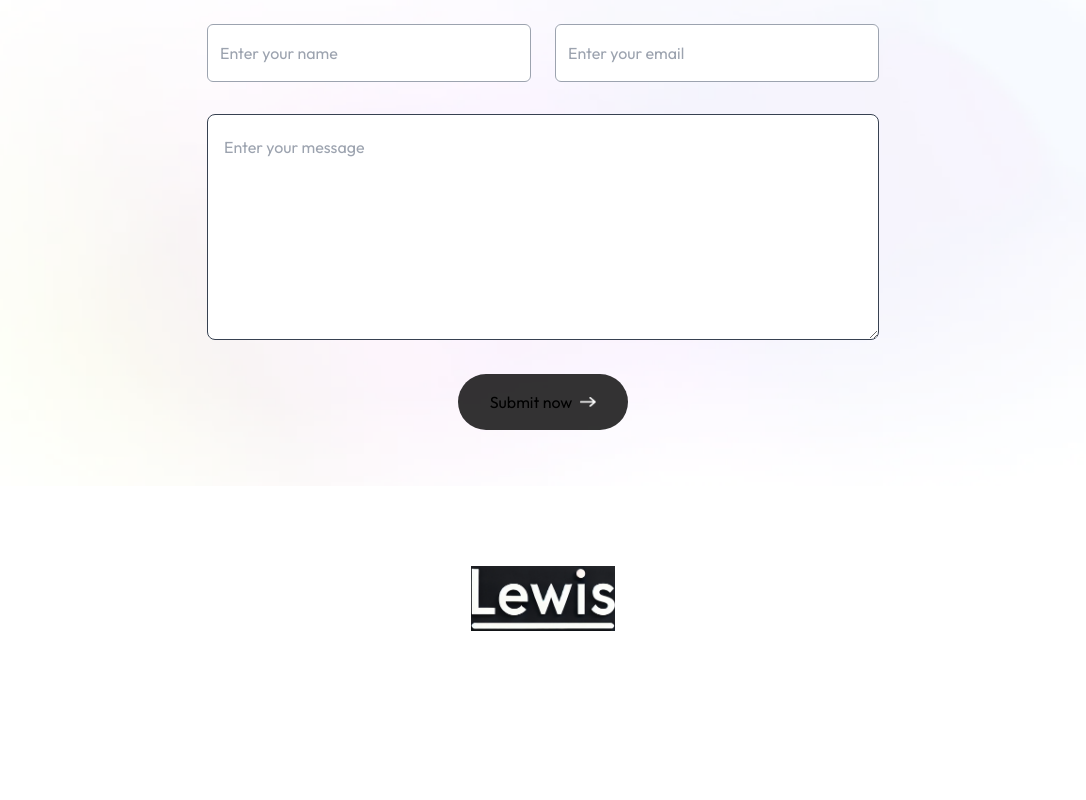
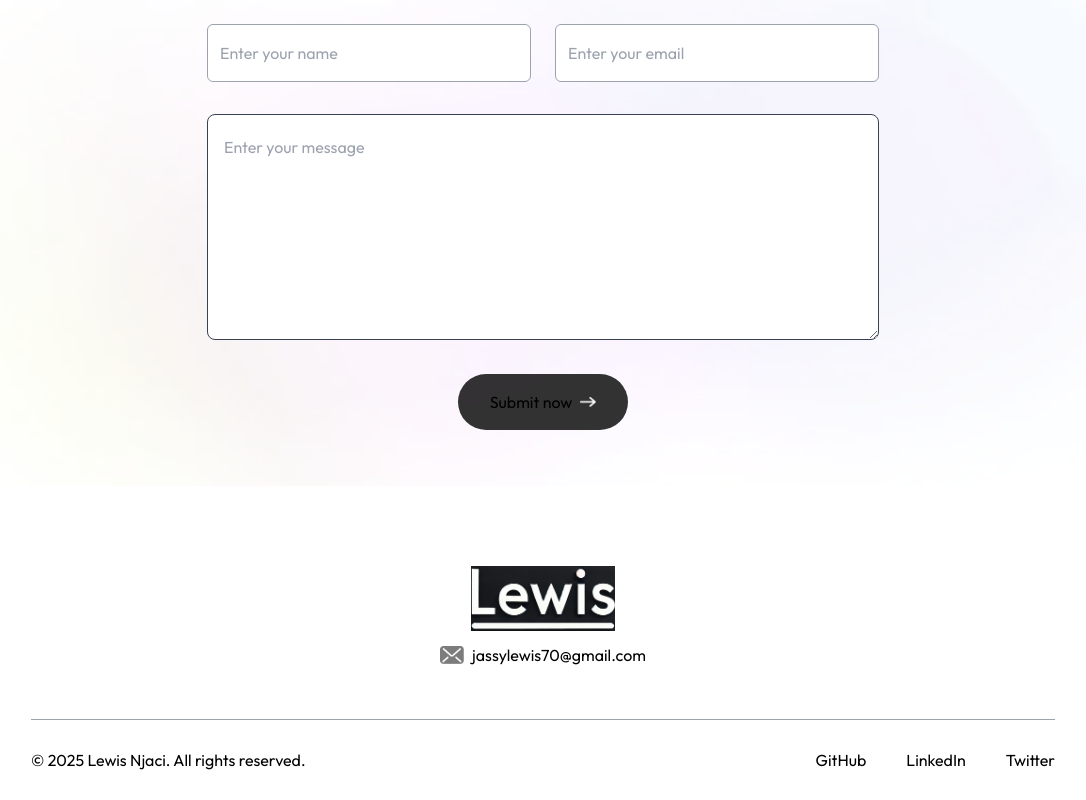
Before and after one commit to LewisJassy/MyPortfolio, a Next.js app in the folder portfolio/: page / in a window 1280 px wide. Shown: the part 3253-4053 px from the top of the page, without its empty margins (97-1183 px from the left). Before the commit the page ends 3892 px from the top, so only its background shows below. Built offline with nearby package versions, Linux system fonts and the light colour scheme; a web font is replaced by a local one.

Commit message:
feat: enhance Footer component with current year and social media links

```diff
--- a/portfolio/app/components/Footer.jsx
+++ b/portfolio/app/components/Footer.jsx
@@ -3,10 +3,26 @@ import Image from 'next/image'
 import { assets } from '@/assets/assets'
 
 const Footer = () => {
+  const currentYear = new Date().getFullYear();
+
   return (
     <div className='mt-20'>
       <div className='text-center'>
         <Image src={assets.logo1} alt='' className='w-36 mx-auto mb-2'/>
+
+        <div className='w-max flex items-center gap-2 mx-auto'>
+          <Image src={assets.mail_icon} alt='logo' className='w-6'/>
+          jassylewis70@gmail.com
+        </div>
+      </div>
+
+      <div className='text-center sm:flex items-center justify-between border-t border-gray-400 mx-[10%] mt-12 py-6'>
+        <p>&copy; {currentYear} Lewis Njaci. All rights reserved.</p>
+        <ul className='flex items-center gap-10 justify-center mt-4 sm:mt-0'>
+          <li><a target='_blank' href="https://github.com/LewisJassy">GitHub</a></li>
+          <li><a target='_blank' href="www.linkedin.com/in/lewis-jassy-3ba224264">LinkedIn</a></li>
+          <li><a target='_blank' href="https://x.com/lewis_jassy">Twitter</a></li>
+        </ul>
       </div>
     </div>
   )
```
